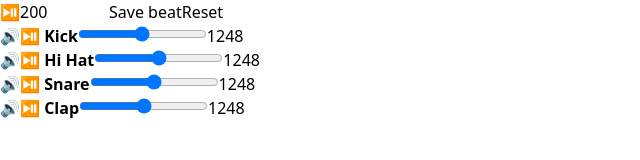
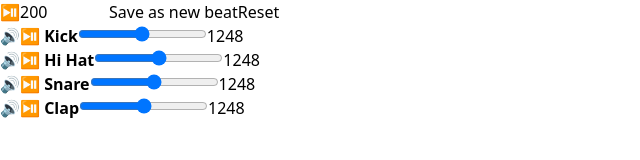
Before and after one commit to joglr/rytme, a React (Vite) app: page / in a window 1280 px wide. Shown: the top 160 px of the page, without its empty margins (0-640 px from the left). Built offline with nearby package versions, Linux system fonts and the light colour scheme.

Commit message:
Small changes

```diff
--- a/src/App.tsx
+++ b/src/App.tsx
@@ -37,28 +37,28 @@ export default function App() {
       {
         name: "Kick",
         audio: new Audio(kick),
-        credit: "https://cymatics.fm/blogs/production/free-drum-kits",
+        credit: "cymatics.fm",
         offset: 0,
         color: "bg-red-500",
       },
       {
         name: "Hi Hat",
         audio: new Audio(hiHat),
-        credit: "https://samplefocus.com/tag/hip-hop",
+        credit: "samplefocus.com",
         offset: 0.08,
         color: "bg-green-500",
       },
       {
         name: "Snare",
         audio: new Audio(snare),
-        credit: "https://cymatics.fm/blogs/production/free-drum-kits",
+        credit: "cymatics.fm",
         offset: 0,
         color: "bg-blue-500",
       },
       {
         name: "Clap",
         audio: new Audio(clap),
-        credit: "https://samplefocus.com/tag/hip-hop",
+        credit: "samplefocus.com",
         offset: 0,
         color: "bg-yellow-500",
       },
@@ -193,7 +193,7 @@ export default function App() {
           }}
         />
         <button
-          className="rounded bg-slate-900 px-2 py-1"
+          className="rounded border border-white/50 px-2 py-1"
           onClick={() => {
             const name = prompt(
               "Name of beat?",
@@ -207,12 +207,15 @@ export default function App() {
             setBoard(initializeBoard(sounds));
           }}
         >
-          Save beat
+          Save as new beat
         </button>
         <button
           className="rounded bg-slate-900 px-2 py-1"
           onClick={() => {
             setBoard(initializeBoard(sounds));
+            setVolumes(sounds.map(() => 0.5));
+            setIsPlaying(false);
+            setCurrentCol(0);
           }}
         >
           Reset
@@ -253,6 +256,13 @@ export default function App() {
                   max={1}
                   step={0.01}
                   value={volumes[idx]}
+                  onDoubleClick={() => {
+                    setVolumes((prev) => {
+                      const next = [...prev];
+                      next[idx] = 0.5;
+                      return next;
+                    });
+                  }}
                   onInput={(e: ChangeEvent<HTMLInputElement>) => {
                     setVolumes((prev) => {
                       const next = [...prev];
@@ -315,7 +325,7 @@ export default function App() {
                     <button
                       key={`${soundName}-${idx}}-${isEnabled}`}
                       className={clsx(
-                        "grid place-items-center rounded bg-gradient-radial from-white/50 to-white/30 text-xl font-extrabold shadow-md transition-colors active:opacity-80",
+                        "grid place-items-center rounded bg-gradient-radial from-white/50 to-white/30 shadow-md transition-colors hover:opacity-80 active:opacity-80",
                         isPlayingThis
                           ? "bg-slate-900"
                           : isHighlighted
@@ -353,34 +363,65 @@ export default function App() {
                     setBoard(beat.pattern);
                   }}
                 >
-                  Read
+                  Load
                 </button>
                 <button
                   className="rounded bg-slate-900 px-2 py-1"
                   onClick={() => {
+                    if (
+                      confirm(
+                        `Are you sure you want to overwrite ${beat.name}?`
+                      )
+                    ) {
                       setSavedBeats((prev) => {
-                      // Overwrite idx with current board
                         const next = [...prev];
-                      next[idx] = { ...beat, pattern: board, bpm, volumes };
+                        next[idx] = {
+                          name: beat.name,
+                          pattern: board,
+                          bpm,
+                          volumes,
+                        };
                         return next;
                       });
+                    }
                   }}
                 >
-                  Write
+                  Save
                 </button>
                 <button
-                  className="rounded bg-slate-900 px-2 py-1"
+                  className="rounded bg-red-900 px-2 py-1"
                   onClick={() => {
+                    if (
+                      confirm(`Are you sure you want to delete ${beat.name}?`)
+                    ) {
                       setSavedBeats((prev) => {
                         const next = [...prev];
                         next.splice(idx, 1);
                         return next;
                       });
+                    }
                   }}
                 >
                   Delete
                 </button>
+                <button
+                  onClick={() => {
+                    const newName = prompt("New name", beat.name);
+                    if (newName) {
+                      setSavedBeats((prev) => {
+                        const next = [...prev];
+                        next[idx] = {
+                          ...beat,
+                          name: newName,
+                        };
+                        return next;
+                      });
+                    }
+                  }}
+                  title="Click to rename"
+                >
                   {beat.name}
+                </button>
               </li>
             ))}
           </ul>
```
Lines whose indentation alone changed are shown as unchanged.
